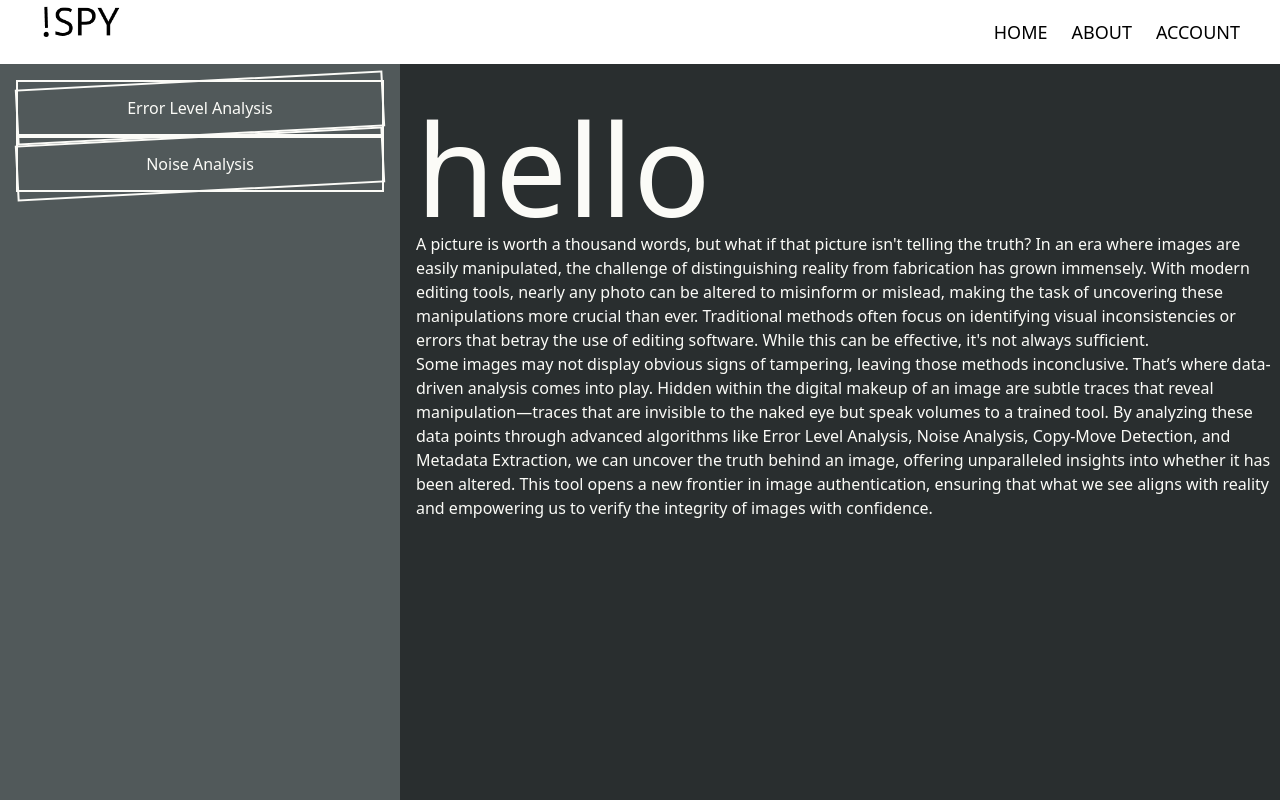
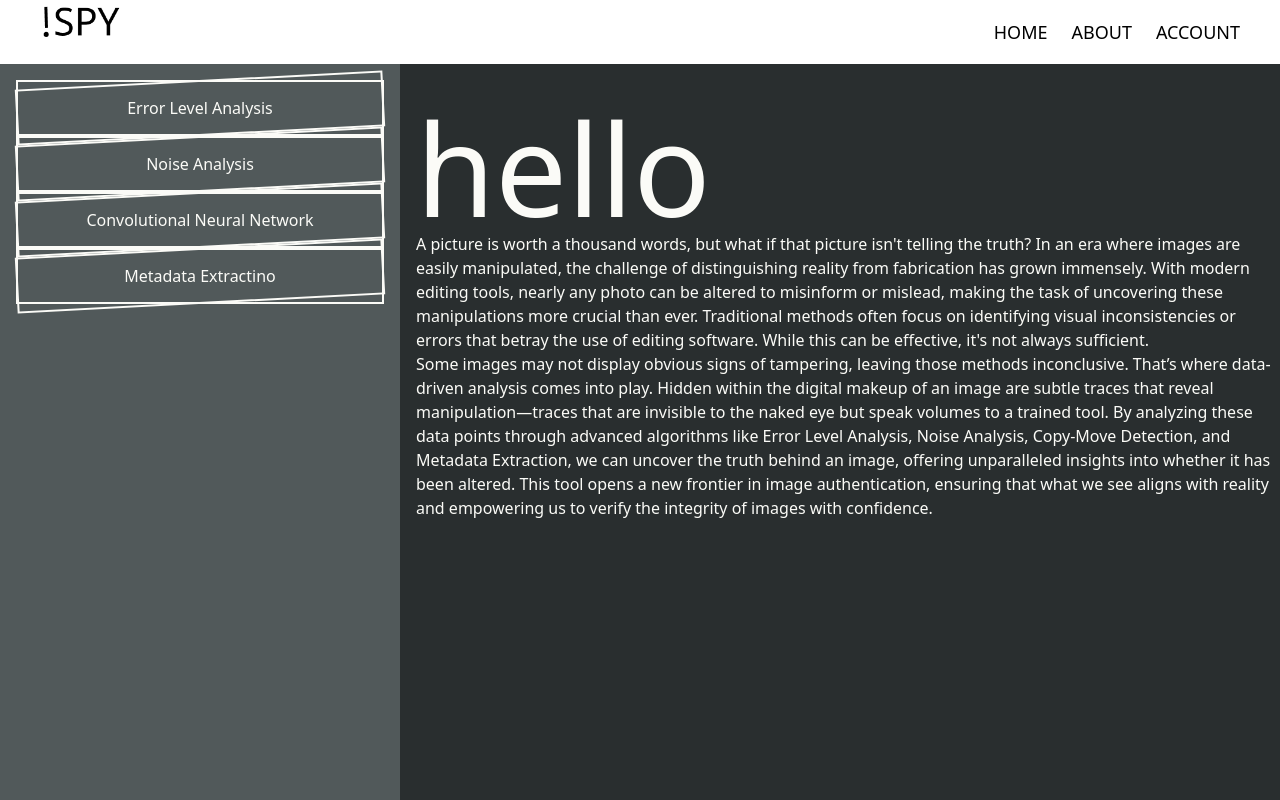
Before and after one commit to anastasialukavsky/ispy, a React (Vite) app: page /about in a window 1280 px wide. Built offline with nearby package versions, Linux system fonts and the light colour scheme; no server answers; a web font is replaced by a local one; what opencv-react would draw is missing.

Commit message:
Render the rest of the articles

```diff
--- a/src/nav/nav-components/about/AboutContentShelf.tsx
+++ b/src/nav/nav-components/about/AboutContentShelf.tsx
@@ -25,7 +25,16 @@ export default function AboutContentShelf({
             Noise Analysis
           </Button>
         </li>
-        {/* Add more items here for other articles */}
+        <li>
+          <Button onClick={() => handleClick('Convolutional Neural Network')}>
+            Convolutional Neural Network
+          </Button>
+        </li>
+        <li>
+          <Button onClick={() => handleClick('Metadata Extraction')}>
+            Metadata Extractino
+          </Button>
+        </li>
       </ul>
     </div>
   );
```
